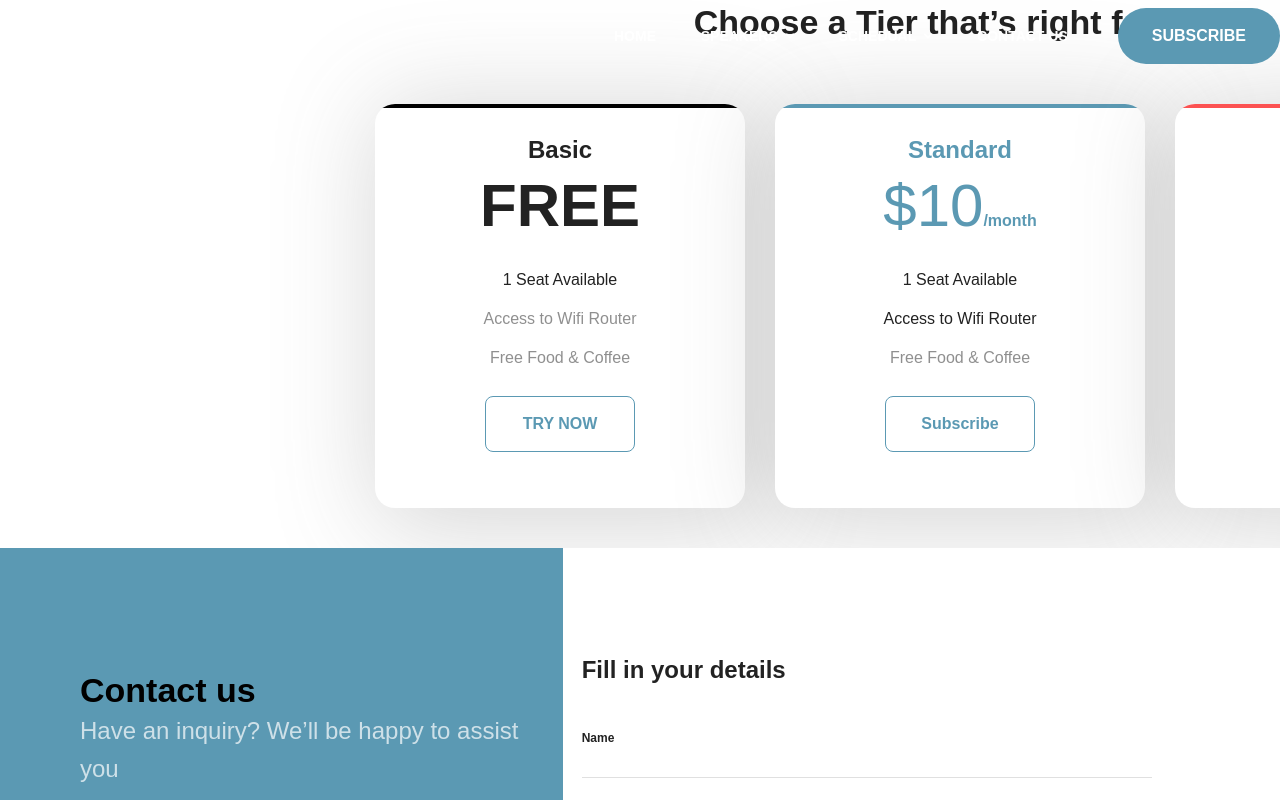
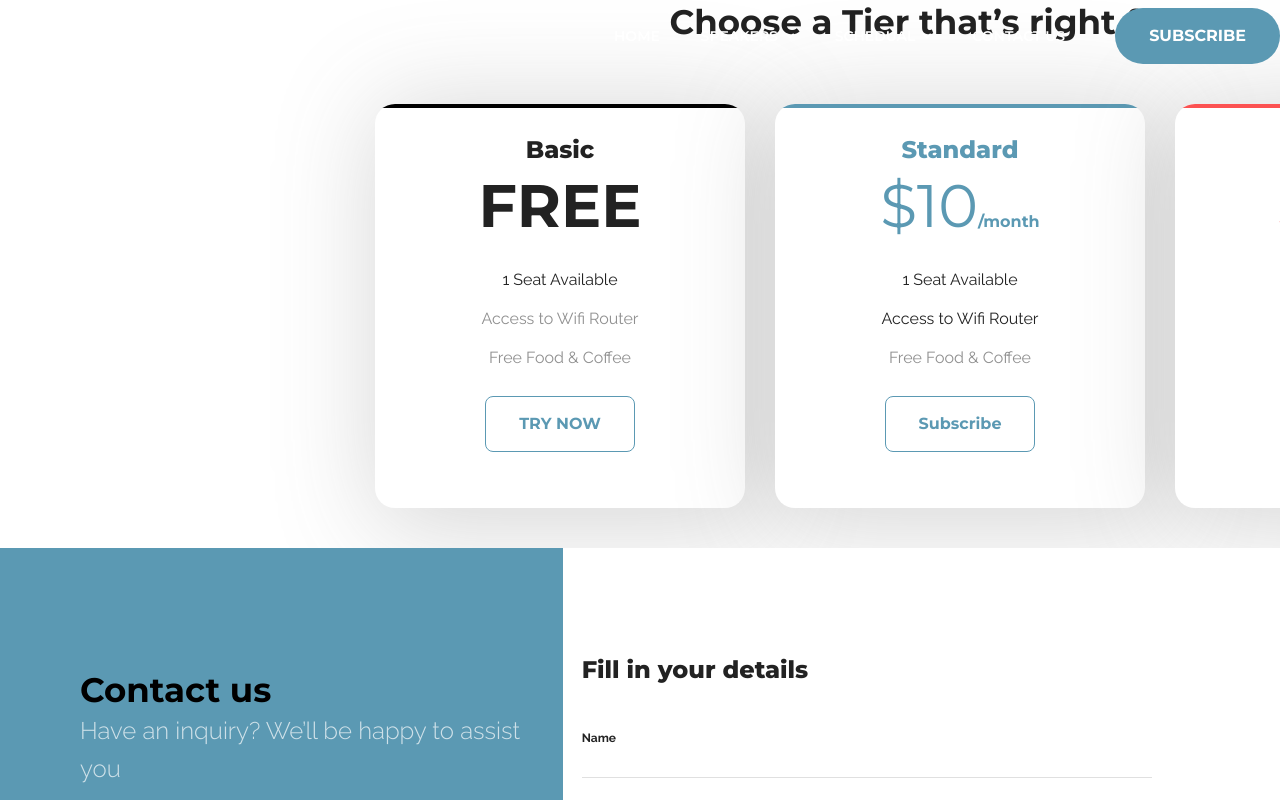
Before and after one commit to taodemy/taotify-website, a Next.js app: page / in a window 1280 px wide. Shown: the top 800 px of the page. Built offline with nearby package versions, Linux system fonts and the light colour scheme.

Commit message:
feat: add the font classname to design system

```diff
--- a/src/components/Footer/FooterNav.tsx
+++ b/src/components/Footer/FooterNav.tsx
@@ -4,6 +4,7 @@ import Facebook from "@/assets/FacebookIcon.svg";
 import Twitter from "@/assets/TwitterIcon.svg";
 import Linkedin from "@/assets/LinkedinIcon.svg";
 import Instagram from "@/assets/InstagramIcon.svg";
+import fontClasses from "@/styles/font-styles-className";
 
 const FooterNav = () => {
   const navLinks = ["HOME", "COMPANY", "BLOG", "CONTACT US", "SITEMAP"];
@@ -47,7 +48,7 @@ const FooterNav = () => {
             </ul>
           </div>
         </div>
-        <p className="font_small_regular">@ taodify.com, 2023</p>
+        <p className={fontClasses.small_regular}>@ taodify.com, 2023</p>
       </div>
     </section>
   );
--- a/src/components/Navigator/index.tsx
+++ b/src/components/Navigator/index.tsx
@@ -1,6 +1,7 @@
 import React, { useEffect, useRef, useState } from "react";
 import TriangleIcon from "@/assets/TriangleIcon.svg"
 import style from "./index.module.scss";
+import fontClasses from "@/styles/font-styles-className";
 
 const Navigator = () => {
   const navLinks = [
@@ -35,12 +36,12 @@ const Navigator = () => {
   return (
     <section className={style.header_outer_wrapper + " dark-colored-text " + ((untransparency)? style.untransparency_nav: "")}>
       <nav className={style.header_inner_wrapper}>
-        <section className={style.header_left_logo + " font_navigator_logo light-colored-text"}>TAOTIFY</section>
+        <section className={style.header_left_logo + fontClasses.font_navigator_logo + "light-colored-text"}>TAOTIFY</section>
         <section className={style.header_right_nav}>
           <ul>
             {navLinks.map((nav) => {
               return (
-              <li key={nav.name} className={`light-colored-text font_menu`}>
+              <li key={nav.name} className={`${fontClasses.menu} light-colored-text`}>
                 <a>{nav.name}</a>
                 {
                   (nav.child) ? (
@@ -51,7 +52,7 @@ const Navigator = () => {
               );
             })}
           </ul>
-          <button className={"font_h5_headline light-colored-text primary-colored-background " + style.subscribe}>SUBSCRIBE</button>
+          <button className={fontClasses.h5_headline + "light-colored-text primary-colored-background " + style.subscribe}>SUBSCRIBE</button>
         </section>
       </nav>
     </section>
--- /dev/null
+++ b/src/styles/font-styles-className.ts
@@ -0,0 +1,25 @@
+import { Montserrat, Raleway } from "next/font/google";
+
+const montserrat = Montserrat({subsets: ["latin"]});
+const raleway = Raleway({subsets: ["latin"]});
+
+const fontClasses = {
+  h1_headline_bold: montserrat.className + " font_h1_headline_bold ",
+  h1_headline_regular: montserrat.className + " font_h1_headline_regular ",
+  subtitle_bold: raleway.className + " font_subtitle_bold ",
+  subtitle_regular: raleway.className + " font_subtitle_regular ",
+  h2_headline: montserrat.className + " font_h2_headline ",
+  h3_headline: montserrat.className + " font_h3_headline ",
+  h4_headline: montserrat.className + " font_h4_headline ",
+  h5_headline: montserrat.className + " font_h5_headline ",
+  main_bold: raleway.className + " font_main_bold ",
+  main_regular: raleway.className + " font_main_regular ",
+  menu: montserrat.className + " font_menu ",
+  additional: montserrat.className + " font_additional ",
+  small_bold: raleway.className + " font_small_bold ",
+  small_regular: raleway.className + " font_small_regular ",
+  /**font sytle other than design systme */
+  font_navigator_logo: raleway.className + " font_navigator_logo ",
+};
+
+export default fontClasses;
```
